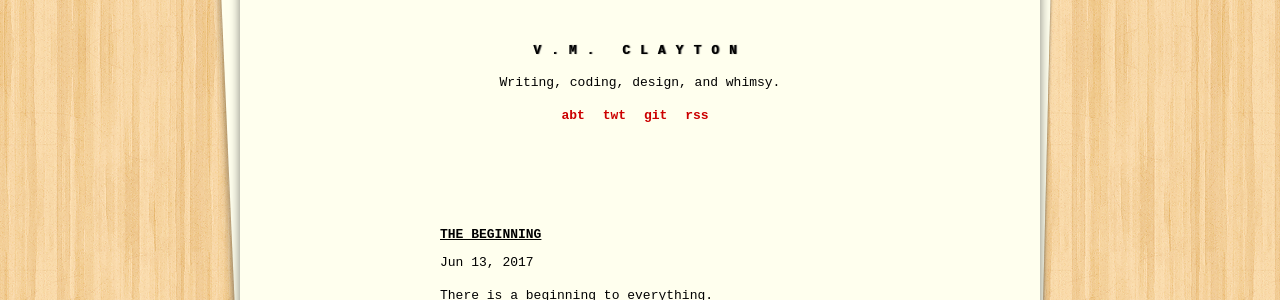
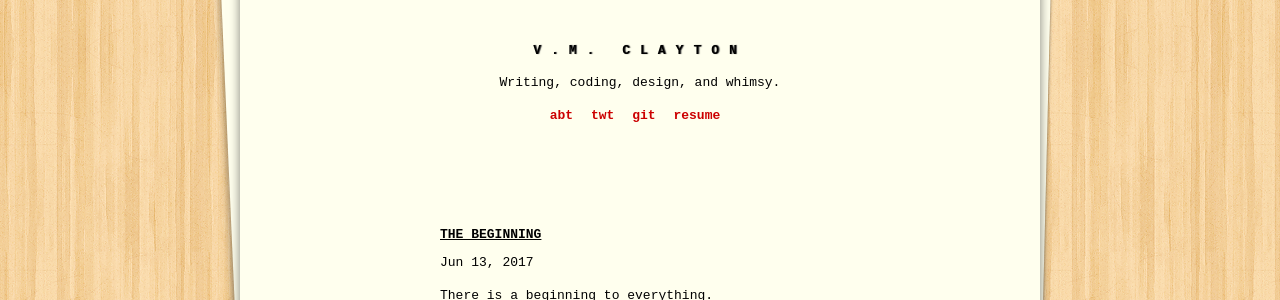
Before and after one commit to tyclayton/writinggirl.github.io, a Jekyll site: the page built from index.html, in a window 1280 px wide. Shown: the part 268-568 px from the top of the page. Built offline with Jekyll 4.4.1, drawn with Linux system fonts in a browser that asks for light colours; the list of posts is cut into pages by our own code.

Commit message:
Create _config.yml

```diff
--- a/_config.yml
+++ b/_config.yml
@@ -36,5 +36,5 @@ links:
     url: http://twitter.com/torimclay
   - title: "git"
     url: http://github.com/writinggirl
-  - title: "rss"
-    url: /feed.xml
+  - title: "resume"
+    url: /assets/resume.pdf
```
